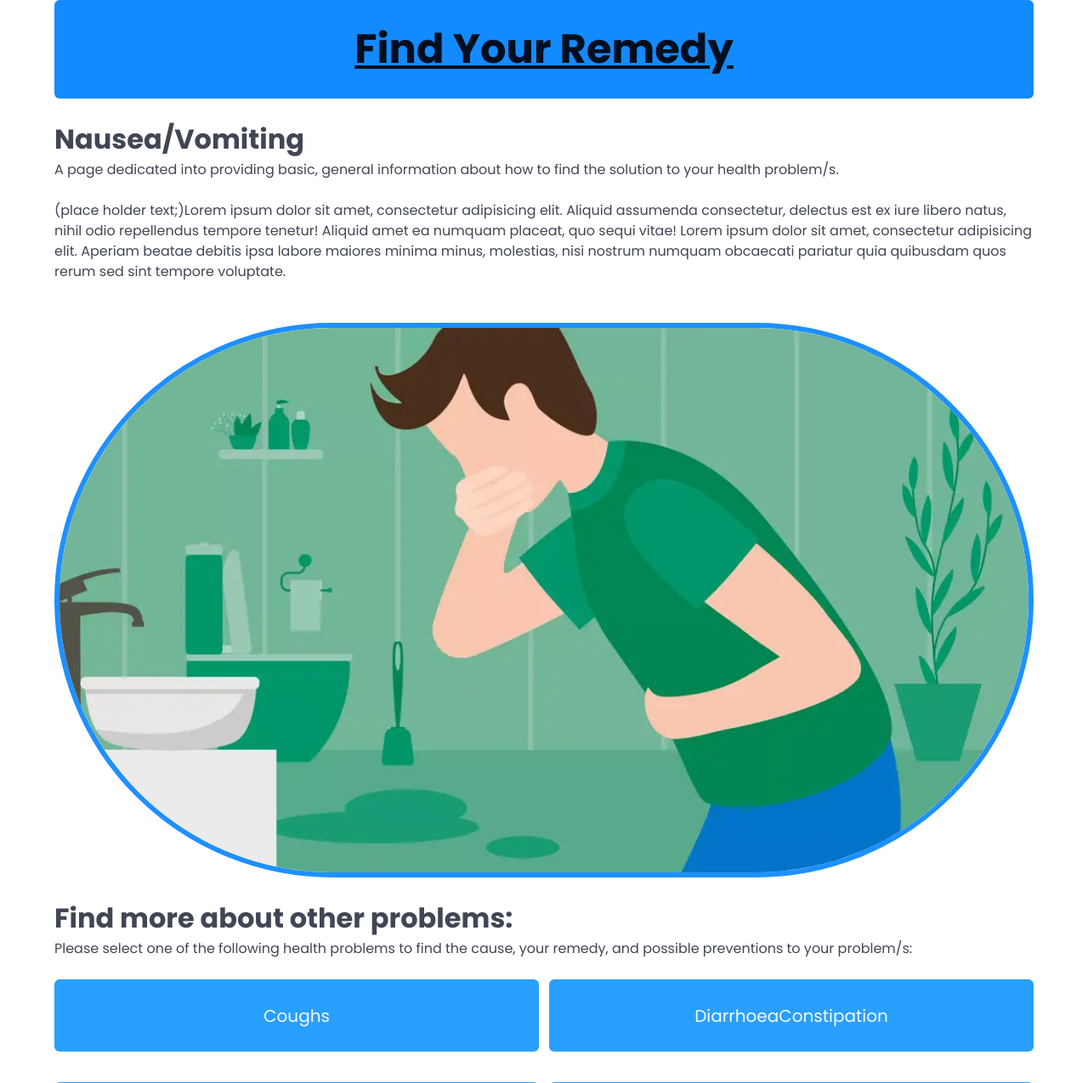
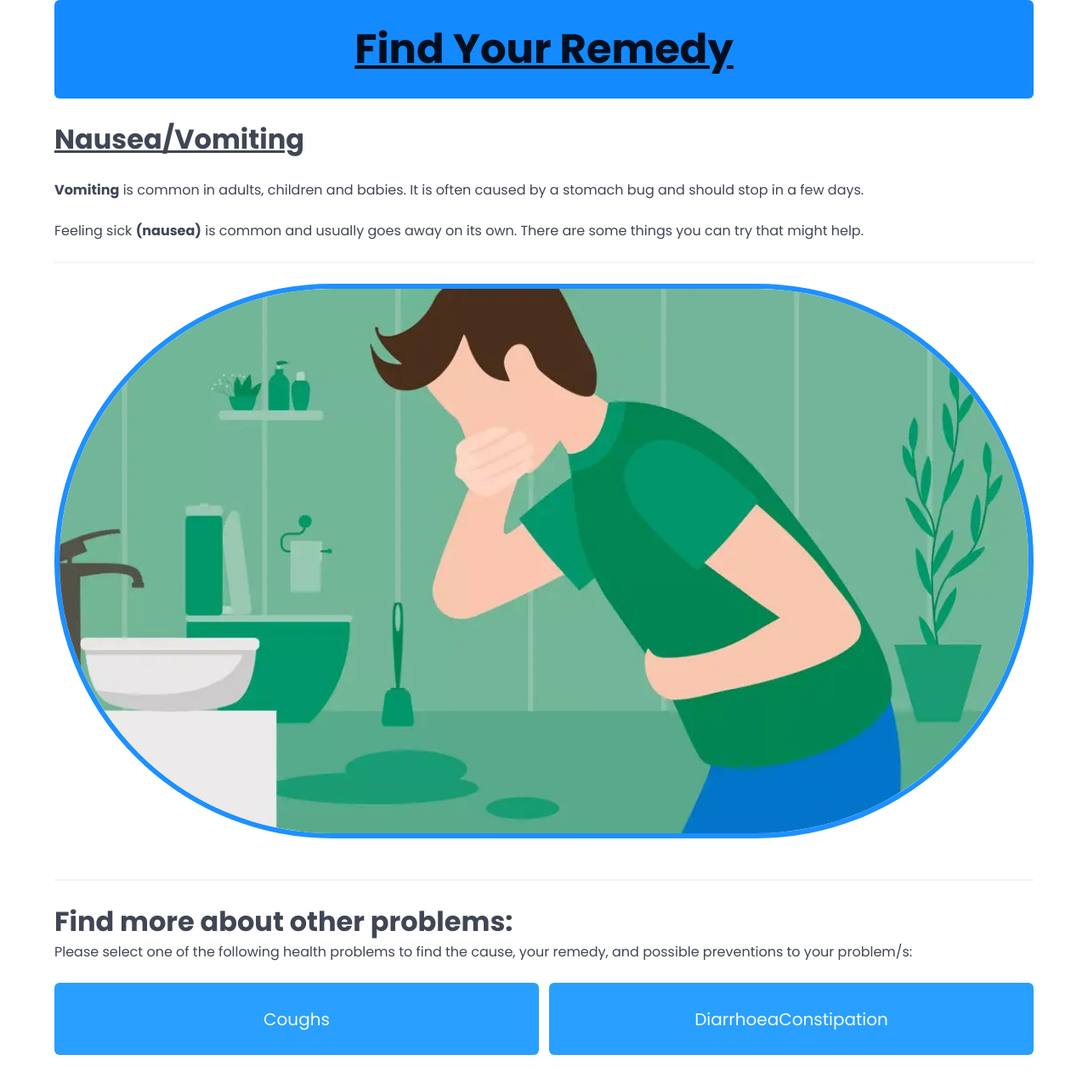
Before and after one commit to RiazAhmed0113/Find-Your-Remedy, a Django app: page /NauseaVomiting/ in a window 1280 px wide. Shown: the part 52-1327 px from the top of the page at 85% size. Run offline with Django 5.2, Linux system fonts and the light colour scheme; data comes from the database, SQL or seed files in the repository.

Commit message:
N&V needs to be complete

```diff
--- a/django/main/templates/main/Gastric Problems.html
+++ b/django/main/templates/main/Gastric Problems.html
@@ -32,7 +32,9 @@
         <div class="notification is-primary" style="margin-top: 3.25rem;">
             <h1 class="is-size-1 has-text-centered has-text-weight-bold"><u>Find Your Remedy</u></h1>
         </div>
-        <h2 class="is-size-3 has-text-weight-bold">Gastric Problems</h2>
+        <h2 class="is-size-3 has-text-weight-bold">
+            <u>Gastric Problems</u>
+        </h2>
         <br>
         <p>
             Gastritis is when the lining of your stomach becomes irritated (inflamed). It can cause pain, indigestion and feeling sick. Treatments include antacids, alginates and antibiotics.
--- a/django/main/templates/main/NauseaVomiting.html
+++ b/django/main/templates/main/NauseaVomiting.html
@@ -31,23 +31,24 @@
         <div class="notification is-primary" style="margin-top: 3.25rem;">
             <h1 class="is-size-1 has-text-centered has-text-weight-bold"><u>Find Your Remedy</u></h1>
         </div>
-        <h2 class="is-size-3 has-text-weight-bold">Nausea/Vomiting</h2>
+        <h2 class="is-size-3 has-text-weight-bold">
+            <u>Nausea/Vomiting</u>
+        </h2>
         <p>
-            A page dedicated into providing basic, general information about how to find the solution to your health
-            problem/s.
+            <br>
+            <b>Vomiting</b> is common in adults, children and babies. It is often caused by a stomach bug and
+            should stop in a few days.
         </p>
         <br>
-        <p>(place holder text;)Lorem ipsum dolor sit amet, consectetur adipisicing elit. Aliquid assumenda consectetur,
-            delectus est ex iure libero natus, nihil odio repellendus tempore tenetur! Aliquid amet ea numquam placeat, quo
-            sequi vitae! Lorem ipsum dolor sit amet, consectetur adipisicing elit. Aperiam beatae debitis ipsa labore
-            maiores minima minus, molestias, nisi nostrum numquam obcaecati pariatur quia quibusdam quos rerum sed sint
-            tempore voluptate.</p>
-        <br>
-        <br>
+        <p>
+            Feeling sick <b>(nausea)</b> is common and usually goes away on its own. There are some things you can try that might help.
+        </p>
+        <hr>
         <figure class="image is-1080x1080">
             <img class="is-rounded image-border" src="{% static '/images/nausea.jpg' %}" alt="Nausea/vomiting image"/>
         </figure>
         <br>
+        <hr>
         <h2 class="is-size-3 has-text-weight-bold">Find more about other problems:</h2>
         <p>
             Please select one of the following health problems to find the cause, your remedy, and possible preventions to
```
Also changed, not shown: django/main/templates/main/Home.html (+5 -2 lines).
